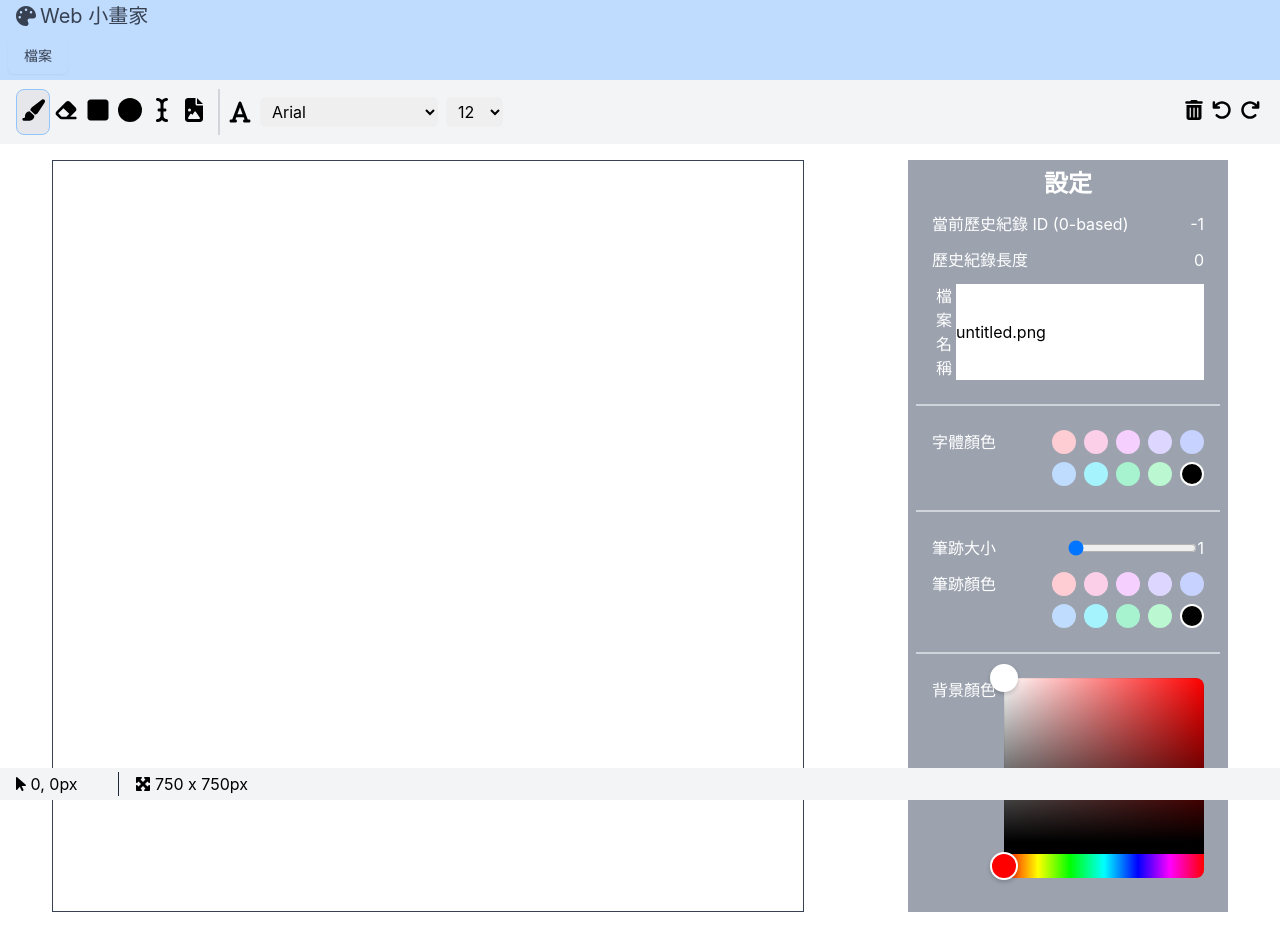
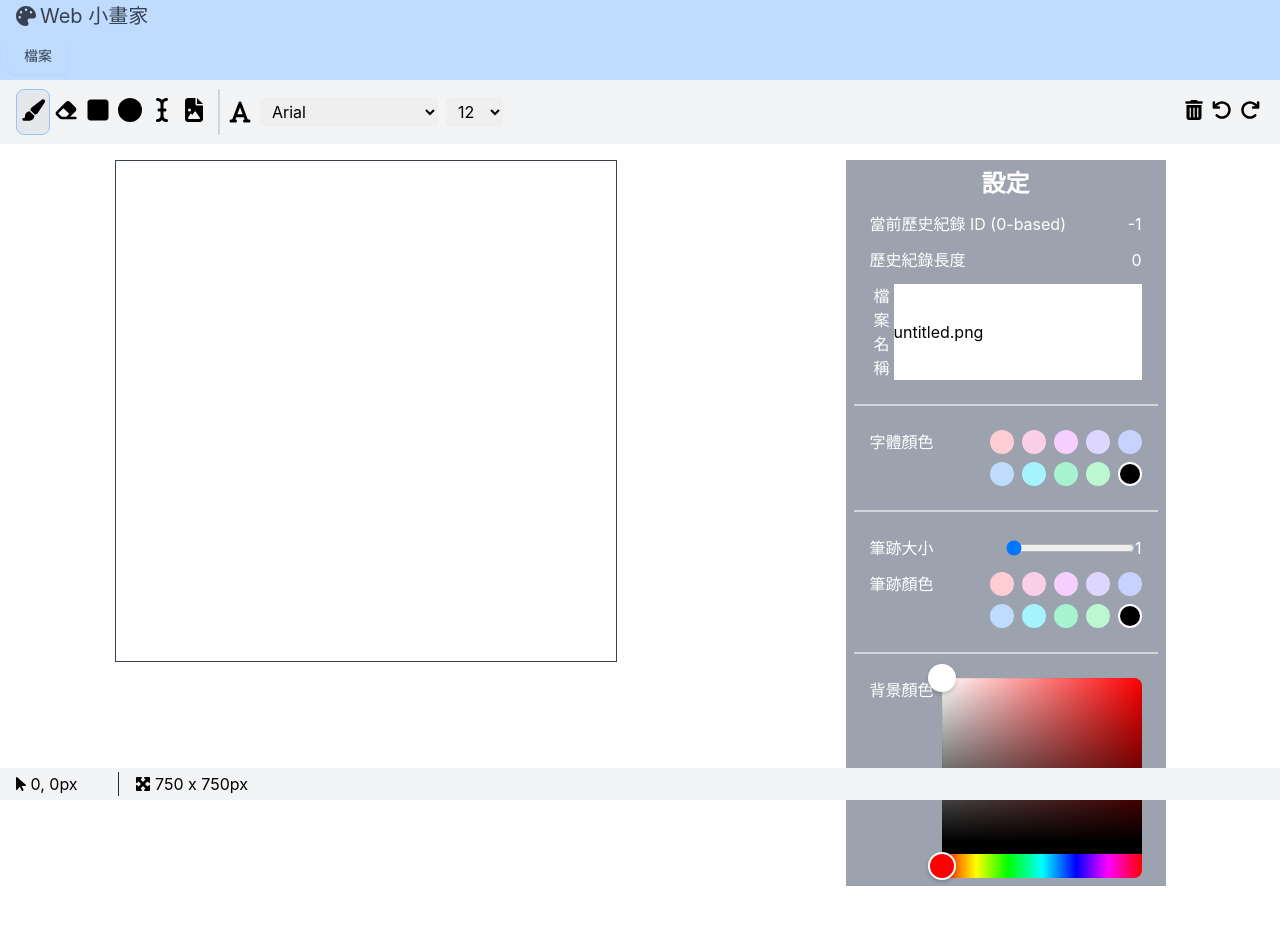
Before and after one commit to hsuan1117/ss-webcanvas, a React (Create React App) app: page / in a window 1280 px wide. Shown: the top 950 px of the page. Before the commit the page ends 912 px from the top, so only its background shows below. Built offline with nearby package versions, Linux system fonts and the light colour scheme.

Commit message:
eraser big

```diff
--- a/src/components/Painter.jsx
+++ b/src/components/Painter.jsx
@@ -3,9 +3,18 @@ import Button from "./Button";
 import {FontAwesomeIcon} from "@fortawesome/react-fontawesome";
 import {
     faCheck,
-    faCircle, faEraser, faFileImage, faFont, faICursor, faMaximize, faMousePointer,
-    faPaintBrush, faRedo,
-    faSquare, faTextSlash, faTrashCan, faUndo
+    faCircle,
+    faEraser,
+    faFileImage,
+    faFont,
+    faICursor,
+    faMaximize,
+    faMousePointer,
+    faPaintBrush,
+    faRedo,
+    faSquare,
+    faTrashCan,
+    faUndo
 } from "@fortawesome/free-solid-svg-icons";
 import MenuBar from "./MenuBar";
 import {HexColorPicker} from "react-colorful";
@@ -41,10 +50,10 @@ export default function Painter() {
         }
     }
 
-    const redo = () => {
+    const redo = async () => {
         if (currentHistoryIdx < history.length - 1) {
             setCurrentHistoryIdx(currentHistoryIdx + 1);
-            preDraw(currentHistoryIdx + 1)
+            await preDraw(currentHistoryIdx + 1)
         }
     }
 
@@ -134,7 +143,7 @@ export default function Painter() {
                 case "pen":
                     ctx.globalCompositeOperation = "source-over";
                     ctx.lineWidth = strokeWidth;
-                    ctx.fillStyle = "rgb(200,0,0)";
+                    ctx.strokeStyle = strokeColor;
                     ctx.beginPath()
                     ctx.moveTo(startPoint.x, startPoint.y);
                     ctx.lineTo(e.nativeEvent.offsetX, e.nativeEvent.offsetY);
@@ -195,6 +204,8 @@ export default function Painter() {
                 context.arc(radius, radius, radius, 0, 2 * Math.PI, false);
                 context.fillStyle = 'white';
                 context.fill();
+                context.strokeStyle = 'black';
+                context.stroke();
                 canvasRef.current.style.cursor = `url(${canvas.toDataURL()}) ${radius} ${radius}, auto`;
                 break;
             case "text":
@@ -272,8 +283,7 @@ export default function Painter() {
         link.click();
     }
 
-    return (
-        <>
+    return (<>
         <div className={"mt-8 fixed z-50 bg-blue-200 w-full h-12 flex justify-start items-center"}>
             <MenuBar saveFile={saveFile}/>
         </div>
@@ -306,29 +316,22 @@ export default function Painter() {
                     <select value={font} className={"text-black rounded-md px-2 py-1"} onChange={(e) => {
                         setFont(e.target.value)
                     }}>
-                            {["Arial", "Times New Roman"].map(
-                                (v, i) =>
-                                    <option key={i} value={v}>{v}</option>
-                            )}
+                        {["Arial", "Times New Roman"].map((v, i) => <option key={i} value={v}>{v}</option>)}
                     </select>
                     <select value={fontSize} className={"text-black rounded-md px-2 py-1"} onChange={(e) => {
                         setFontSize(e.target.value)
-                        }} defaultValue={fontSize}>
-                            {["8", "9", "10", "12", "14", "16", "18", "20", "22", "24", "28", "30", "36", "48", "72"].map(
-                                (v, i) =>
-                                    <option key={i} value={v}>{v}</option>
-                            )}
+                    }}>
+                        {["8", "9", "10", "12", "14", "16", "18", "20", "22", "24", "28", "30", "36", "48", "72"].map((v, i) =>
+                            <option key={i} value={v}>{v}</option>)}
                     </select>
                 </div>
             </div>
             <div>
                 <Button onClick={clear} selected={mode === 'clear'}>
-                        {askRealClear ?
-                            <FontAwesomeIcon icon={faCheck}
+                    {askRealClear ? <FontAwesomeIcon icon={faCheck}
                                                      className={`h-5 w-5 font-bold text-red-600`}/> :
                         <FontAwesomeIcon icon={faTrashCan}
-                                             className={`h-5 w-5 ${askRealClear ? 'font-bold text-red-600' : ''}`}/>
-                        }
+                                         className={`h-5 w-5 ${askRealClear ? 'font-bold text-red-600' : ''}`}/>}
                 </Button>
                 <Button onClick={undo} selected={mode === 'undo'}>
                     <FontAwesomeIcon icon={faUndo} className={`h-5 w-5`}/>
@@ -338,13 +341,13 @@ export default function Painter() {
                 </Button>
             </div>
         </div>
-            <div className={'mt-40 w-full flex flex-row justify-around'}>
+        <div className={'mt-40 mb-20 w-full flex flex-row justify-around items-start'}>
             <canvas ref={canvasRef} className={'border border-gray-700'}
                     style={{
                         backgroundColor,
                     }}
-                        height={750}
-                        width={750}
+                    height={500}
+                    width={500}
                     onMouseEnter={mouseEnter}
                     onMouseLeave={() => setInsideCanvas(false)}
                     onMouseDown={mouseDown}
@@ -407,23 +410,23 @@ export default function Painter() {
                     <div className={"grid grid-cols-5 gap-2"}>
                         <ColorPickerBtn color={"rgb(254 205 211)"} fontColor={strokeColor}
                                         setFontColor={setStrokeColor}/>
-                            <ColorPickerBtn color={"rgb(251 207 232)"} fontColor={fontColor}
+                        <ColorPickerBtn color={"rgb(251 207 232)"} fontColor={strokeColor}
                                         setFontColor={setStrokeColor}/>
-                            <ColorPickerBtn color={"rgb(245 208 254)"} fontColor={fontColor}
+                        <ColorPickerBtn color={"rgb(245 208 254)"} fontColor={strokeColor}
                                         setFontColor={setStrokeColor}/>
-                            <ColorPickerBtn color={"rgb(221 214 254)"} fontColor={fontColor}
+                        <ColorPickerBtn color={"rgb(221 214 254)"} fontColor={strokeColor}
                                         setFontColor={setStrokeColor}/>
-                            <ColorPickerBtn color={"rgb(199 210 254)"} fontColor={fontColor}
+                        <ColorPickerBtn color={"rgb(199 210 254)"} fontColor={strokeColor}
                                         setFontColor={setStrokeColor}/>
-                            <ColorPickerBtn color={"rgb(191 219 254)"} fontColor={fontColor}
+                        <ColorPickerBtn color={"rgb(191 219 254)"} fontColor={strokeColor}
                                         setFontColor={setStrokeColor}/>
-                            <ColorPickerBtn color={"rgb(165 243 252)"} fontColor={fontColor}
+                        <ColorPickerBtn color={"rgb(165 243 252)"} fontColor={strokeColor}
                                         setFontColor={setStrokeColor}/>
-                            <ColorPickerBtn color={"rgb(167 243 208)"} fontColor={fontColor}
+                        <ColorPickerBtn color={"rgb(167 243 208)"} fontColor={strokeColor}
                                         setFontColor={setStrokeColor}/>
-                            <ColorPickerBtn color={"rgb(187 247 208)"} fontColor={fontColor}
+                        <ColorPickerBtn color={"rgb(187 247 208)"} fontColor={strokeColor}
                                         setFontColor={setStrokeColor}/>
-                            <ColorPickerBtn color={"rgb(0 0 0)"} fontColor={fontColor}
+                        <ColorPickerBtn color={"rgb(0 0 0)"} fontColor={strokeColor}
                                         setFontColor={setStrokeColor}/>
                     </div>
                 </div>
@@ -436,6 +439,7 @@ export default function Painter() {
                     type="file"
                     ref={inputFileRef}
                     className={"hidden"}
+                    accept="image/*"
                     onChange={() => {
                         if (inputFileRef.current?.files?.length === 1) {
                             const r = new FileReader();
@@ -470,18 +474,17 @@ export default function Painter() {
                 icon={faMaximize}/> {canvasRef.current?.width ?? 750} x {canvasRef.current?.height ?? 750}px</span>
             </div>
         </div>
-        </>
-    )
+    </>)
 }
 
 function ColorPickerBtn({color, fontColor, setFontColor}) {
-    return (
-        <div
+    return (<div
         className={`cursor-pointer rounded-full h-6 w-6 ${fontColor === color ? 'border-2 border-white shadow-2xl' : ''}`}
         style={{
             backgroundColor: color
         }} onClick={() => {
+        console.log(color)
         setFontColor(color)
-        }}></div>
-    )
+    }}>
+    </div>)
 }
```
Lines whose indentation alone changed are shown as unchanged.
